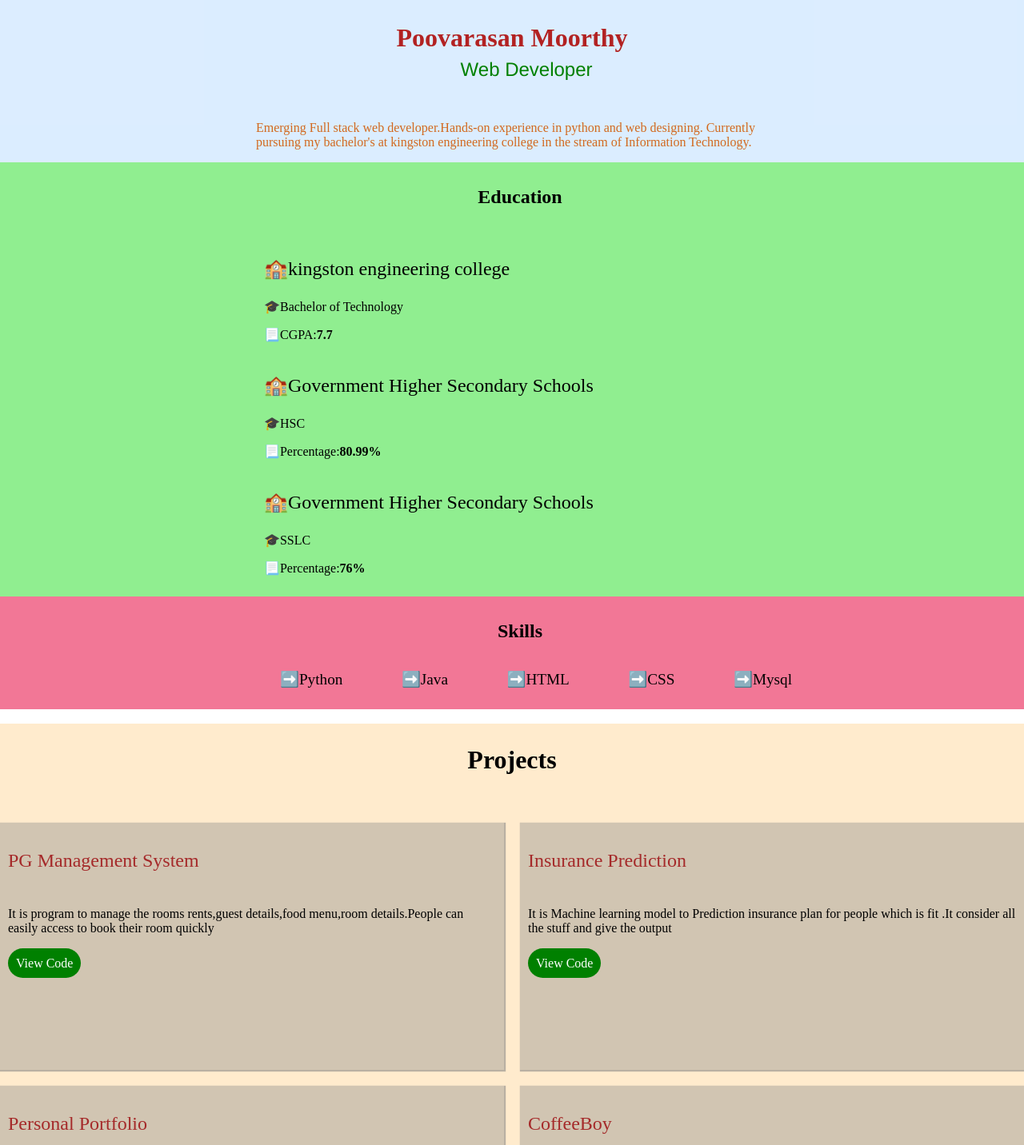
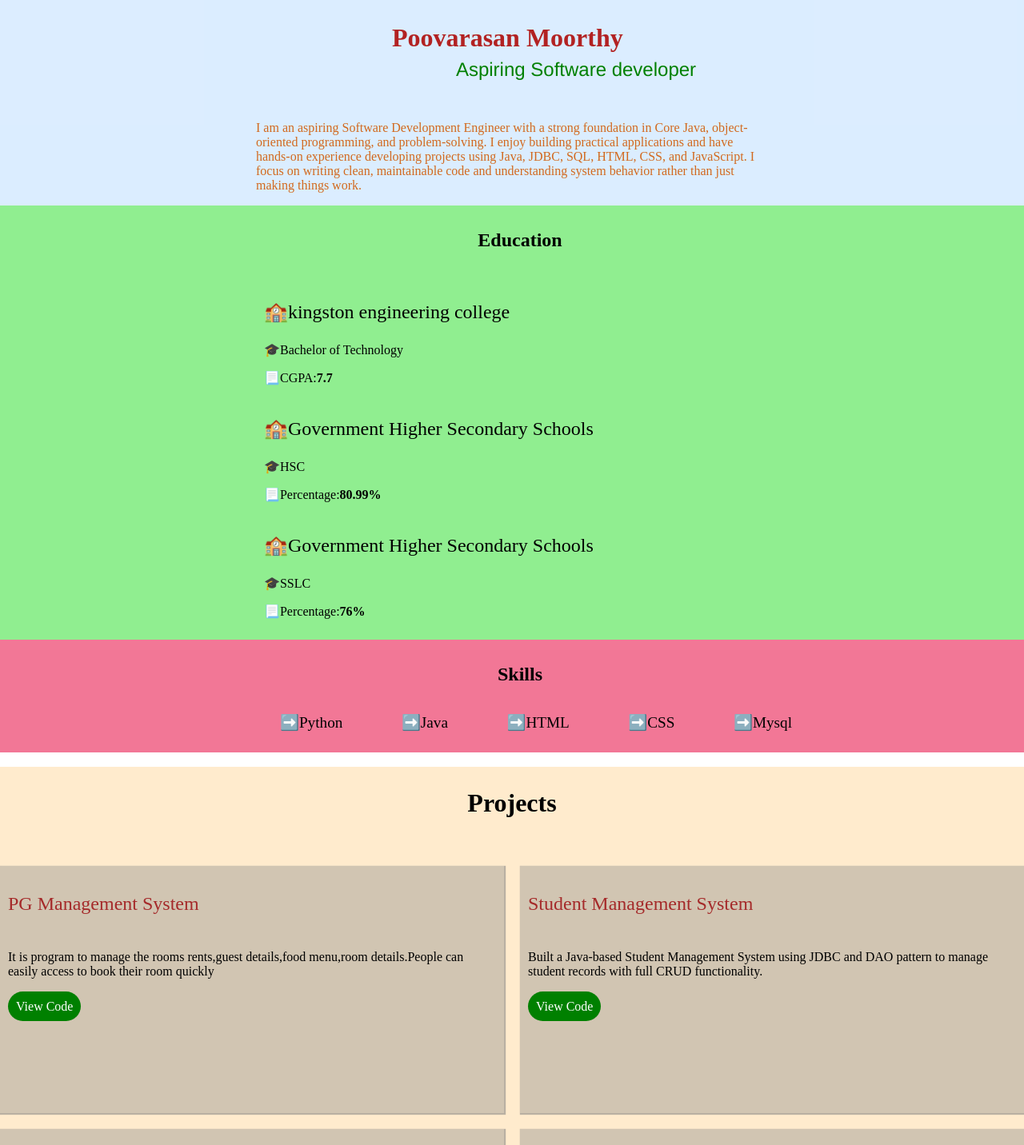
Before and after one commit to PoovarasanMoorthy29/Portfolio, a plain HTML site: page index.html in a window 1280 px wide. Shown: the part 353-1785 px from the top of the page at 80% size. Drawn offline with Linux system fonts and the light colour scheme.

Commit message:
Revise personal portfolio content and projects
Updated profile description and added new projects.

```diff
--- a/index.html
+++ b/index.html
@@ -24,9 +24,12 @@
             <picture class="profile-image">
                 <img src="./photo.jpg" alt="profile-image" height="200px" width="200px">
             </picture>
-            <h3 class="profile-name">Poovarasan Moorthy <br><span>Web Developer</span></h3>
-            <p class="profile-content">Emerging Full stack web developer.Hands-on experience in python and web designing.
-                Currently pursuing my bachelor's at kingston engineering college in the stream of Information Technology.</p>
+            <h3 class="profile-name">Poovarasan Moorthy <br><span>Aspiring Software developer</span></h3>
+            <p class="profile-content">I am an aspiring Software Development Engineer with a strong foundation
+                in Core Java, object-oriented programming, and problem-solving. I enjoy building practical
+                 applications and have hands-on experience developing projects using Java, JDBC, SQL, HTML,
+                 CSS, and JavaScript. I focus on writing clean, maintainable code
+                and understanding system behavior rather than just making things work.</p>
         </section>
         <section id="Education">
             <h2>Education</h2>
@@ -66,9 +69,9 @@
                 <a href="https://github.com/PoovarasanMoorthy29/PG_Management_System" target="_blank">View Code</a>
             </article>
             <article class="pro">
-                <p style="font-size: 1.5rem;color:brown;">Insurance Prediction</p>
-                <p>It is Machine learning model to Prediction insurance plan for people which is fit .It consider all the stuff and give the output </p>
-                <a href="https://github.com/PoovarasanMoorthy29/insurance_prediction" target="_blank">View Code</a>
+                <p style="font-size: 1.5rem;color:brown;">Student Management System </p>
+                <p>Built a Java-based Student Management System using JDBC and DAO pattern to manage student records with full CRUD functionality.</p>
+                <a href="https://github.com/PoovarasanMoorthy29/StudentManagementSystem" target="_blank">View Code</a>
             </article>
             <article class="pro">
                 <p style="font-size: 1.5rem;color:brown;">Personal Portfolio</p>
@@ -76,9 +79,9 @@
                 <a href="https://github.com/PoovarasanMoorthy29/Poovarasan_Portfolio" target="_blank">View Code</a>
             </article>
             <article class="pro">
-                <p style="font-size: 1.5rem;color:brown;">CoffeeBoy</p>
-                <p>A coffee shop website which list their menu and about.it is simple front-end using HTML and CSS.</p>
-                <a href="https://github.com/PoovarasanMoorthy29/CoffeeShop" target="_blank">View Code</a>
+                <p style="font-size: 1.5rem;color:brown;">DiceGame</p>
+                <p>Built a browser-based Dice Game using HTML, CSS, and JavaScript with dynamic UI updates and random dice logic.</p>
+                <a href="https://github.com/PoovarasanMoorthy29/DiceGame" target="_blank">View Code</a>
             </article>
         </section>
         <section id="contact">
```
